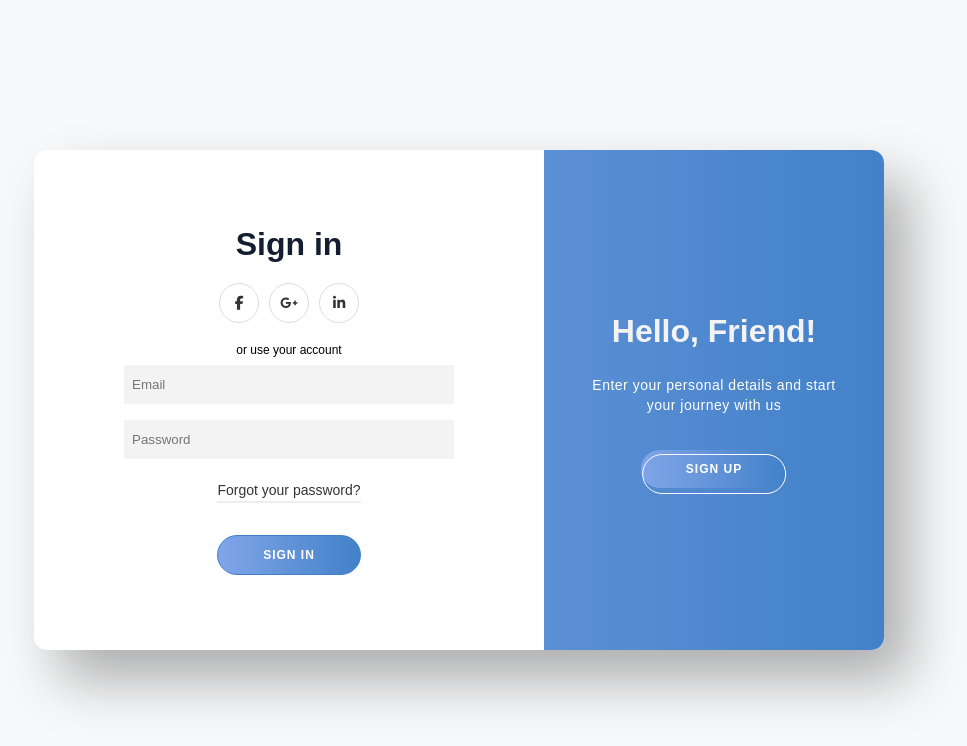
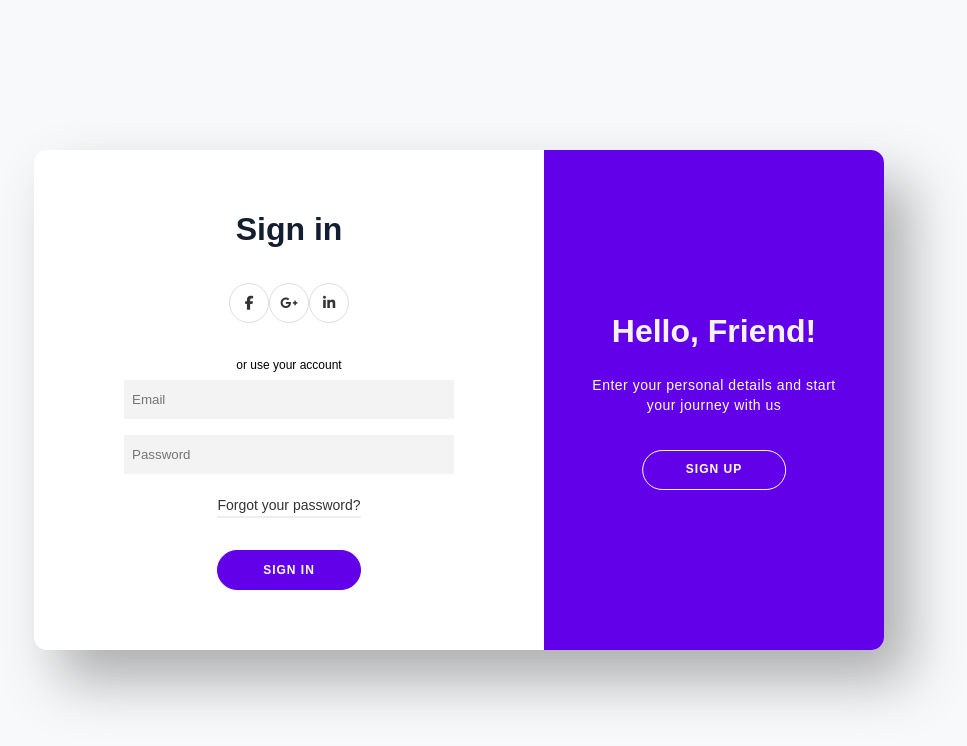
Before and after one commit to ThisIsLAK/Health-Consultant-System, a React (Vite) app in the folder FE/: page /login in a window 1280 px wide. Shown: the top 746 px of the page, without its empty margins (181-1148 px from the left). Built offline with nearby package versions, Linux system fonts and the light colour scheme; the HTML template or start-up script is replaced by a standard one.

Commit message:
fix login css

```diff
--- a/FE/src/index.css
+++ b/FE/src/index.css
@@ -3,11 +3,3 @@
     margin: 0px;
     box-sizing: border-box;
 }
-
-body {
-    height: 100vh;
-    background: #f6f5f7;
-    display: grid;
-    place-content: center;
-    font-family: 'Poppins', sans-serif;
-}
--- a/FE/src/pages/login/LoginSignup.css
+++ b/FE/src/pages/login/LoginSignup.css
@@ -7,13 +7,16 @@
 }
 
 .container{
-    position: relative;
+    position: absolute;
     width: 850px;
     height: 500px;
     background-color: #fff;
     box-shadow: 25px 30px 55px #5557;
     border-radius: 13px;
     overflow: hidden;
+    top: 50%;
+    left: 50%;
+    transform: translate(-50%, -50%);
 }
 
 .form-container{
@@ -33,7 +36,7 @@
     z-index: 2;
 }
 
-form{
+.loginsignup-form{
     height: 100%;
     display: flex;
     flex-direction: column;
@@ -42,7 +45,7 @@ form{
     padding: 0 50px;
 }
 
-h1{
+.loginsignup-h1{
     color: var(--grad-clr1);
 }
 
@@ -61,7 +64,7 @@ h1{
     width: 40px;
 }
 
-span{
+.loginsignup-span{
     font-size: 12px;
 }
 
@@ -71,14 +74,14 @@ span{
     width: 100%;
 }
 
-input{
+.loginsignup-input{
     width: 100%;
     padding: 12px 8px;
     background-color: #f3f3f3;
     border: none;
     outline: none;
 }
-
+/*
 label{
     position: absolute;
     left: 50%;
@@ -86,30 +89,30 @@ label{
     transform: translateX(-50%);
     width: 0%;
     height: 2px;
-    background: var(--linear-grad);
+    background: #6200ea;
     transition: 0.3s;
 }
 
 input:focus ~ label{
     width: 100%;
-}
+} */
 
-a{
+.form-container a{
     color: #333;
     font-size: 14px;
     text-decoration: none;
     margin: 15px 0;
 }
 
-a.forgot{
+.form-container a.forgot{
     padding-bottom: 3px;
     border-bottom: 2px solid #eee;
 }
 
 button{
     border-radius: 20px;
-    border: 1px solid #4281c8;
-    background: var(--linear-grad);
+    border: 1px solid #6200ea;
+    background: #6200ea;
     color: #fff;
     font-size: 12px;
     font-weight: bold;
@@ -143,7 +146,7 @@ button{
     cursor: pointer;
     position: absolute;
     left: 50%;
-    top: 304px;
+    top: 300px;
     transform: translateX(-50%);
     width: 143.67px;
     height: 40px;
@@ -158,7 +161,7 @@ button{
 
 .overlay{
     position: relative;
-    background: var(--linear-grad);
+    background: #6200ea;
     color: #fff;
     left: -150%;
     height: 100%;
@@ -205,6 +208,7 @@ p{
     border: none;
     background-color: transparent;
 }
+
 
 .right-panel-active .overlay-container{
     transform: translateX(-150%);
--- a/FE/src/pages/login/LoginSignup.jsx
+++ b/FE/src/pages/login/LoginSignup.jsx
@@ -70,16 +70,16 @@ const LoginSignup = () => {
     <div className={`container ${isRightPanelActive ? "right-panel-active" : ""}`} id="container">
       {/* Sign Up Form */}
       <div className="form-container sign-up-container">
-        <form onSubmit={handleSignup}>
-          <h1>Create Account</h1>
+        <form className="loginsignup-form" onSubmit={handleSignup}>
+          <h1 className="loginsignup-h1">Create Account</h1>
           <div className="social-container">
             <a href="#" className="social"><i className="fab fa-facebook-f"></i></a>
             <a href="#" className="social"><i className="fab fa-google-plus-g"></i></a>
             <a href="#" className="social"><i className="fab fa-linkedin-in"></i></a>
           </div>
-          <span>or use your email for registration</span>
+          <span className="loginsignup-span">or use your email for registration</span>
           <div className="infield">
-            <input
+            <input className="loginsignup-input"
               type="text"
               name="name"
               placeholder="Name"
@@ -88,7 +88,7 @@ const LoginSignup = () => {
               required />
           </div>
           <div className="infield">
-            <input
+            <input className="loginsignup-input"
               type="email"
               name="email"
               placeholder="Email"
@@ -97,7 +97,7 @@ const LoginSignup = () => {
               required />
           </div>
           <div className="infield">
-            <input
+            <input className="loginsignup-input"
               type="password"
               name="password"
               placeholder="Password"
@@ -111,17 +111,17 @@ const LoginSignup = () => {
 
       {/* Sign In Form */}
       <div className="form-container sign-in-container">
-        <form onSubmit={handleSignin}>
-          <h1>Sign in</h1>
+        <form className="loginsignup-form" onSubmit={handleSignin}>
+          <h1 className="loginsignup-h1">Sign in</h1>
           {message && <p className="message">{message}</p>}
           <div className="social-container">
             <a href="#" className="social"><i className="fab fa-facebook-f"></i></a>
             <a href="#" className="social"><i className="fab fa-google-plus-g"></i></a>
             <a href="#" className="social"><i className="fab fa-linkedin-in"></i></a>
           </div>
-          <span>or use your account</span>
+          <span className="loginsignup-span">or use your account</span>
           <div className="infield">
-            <input
+            <input className="loginsignup-input"
               type="email"
               name="email"
               placeholder="Email"
@@ -130,7 +130,7 @@ const LoginSignup = () => {
               required />
           </div>
           <div className="infield">
-            <input
+            <input className="loginsignup-input"
               type="password"
               name="password"
               placeholder="Password"
@@ -148,14 +148,14 @@ const LoginSignup = () => {
         <div className="overlay">
           {/* Overlay Left (For Returning Users) */}
           <div className="overlay-panel overlay-left">
-            <h1>Welcome Back!</h1>
+            <h1 className="loginsignup-h1">Welcome Back!</h1>
             <p>To keep connected with us please login with your personal info</p>
             <button onClick={handleToggle}>Sign In</button>
           </div>
 
           {/* Overlay Right (For New Users) */}
           <div className="overlay-panel overlay-right">
-            <h1>Hello, Friend!</h1>
+            <h1 className="loginsignup-h1">Hello, Friend!</h1>
             <p>Enter your personal details and start your journey with us</p>
             <button onClick={handleToggle}>Sign Up</button>
           </div>
```
